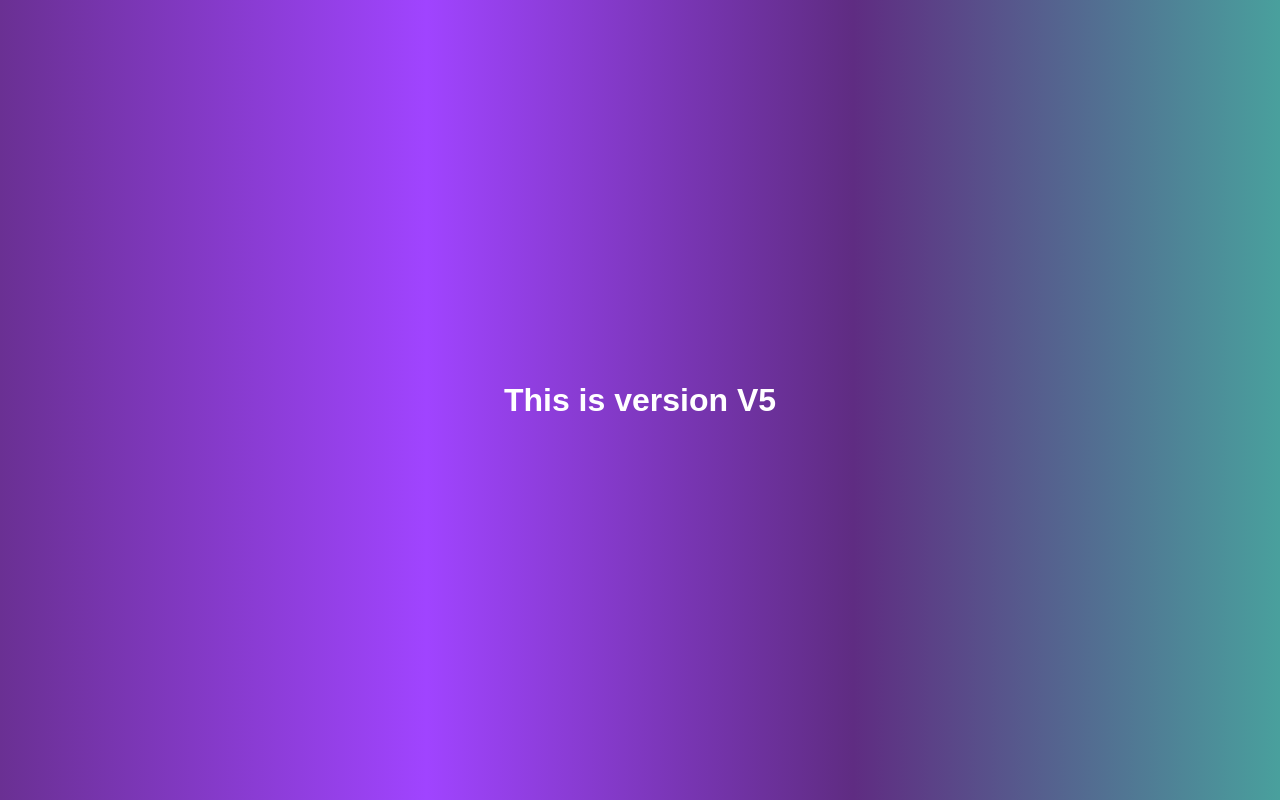
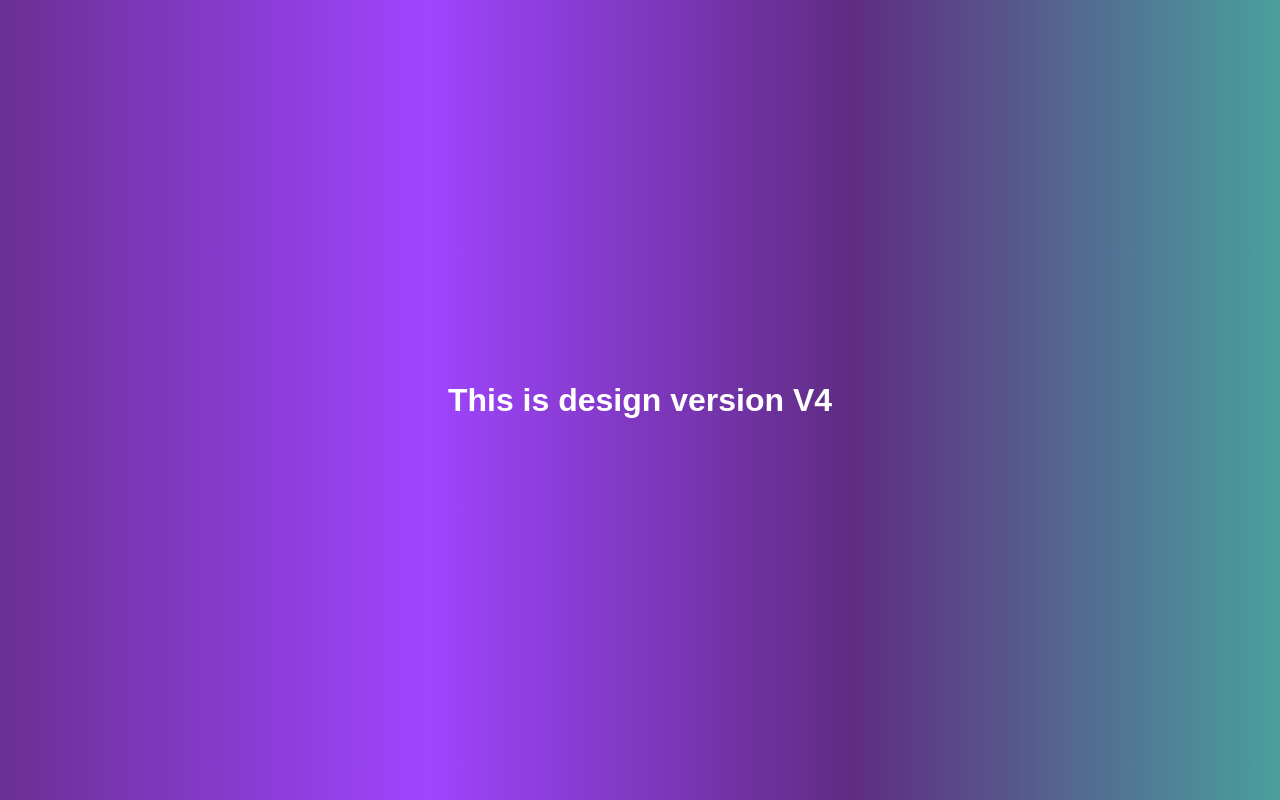
Before and after one commit to anujamishra22/my-repo, a plain HTML site: page index.html in a window 1280 px wide. Drawn offline with Linux system fonts and the light colour scheme.

```diff
--- a/index.html
+++ b/index.html
@@ -7,6 +7,6 @@
     <title>Document</title>
 </head>
 <body>
-   <h1>This is version V5</h1>
+   <h1>This is design version V4</h1>
 </body>
 </html>
```
